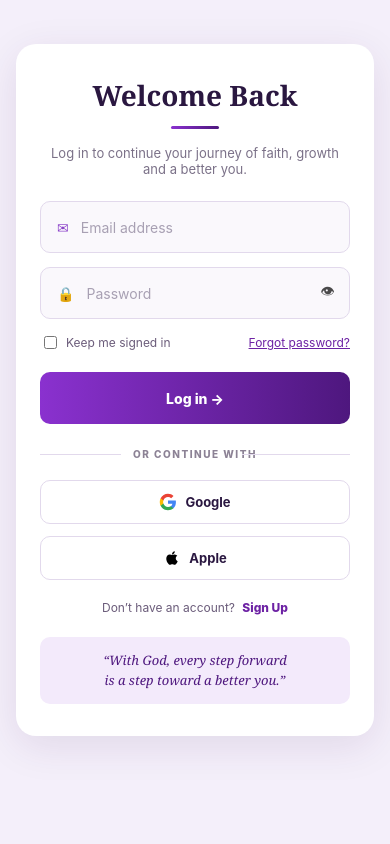
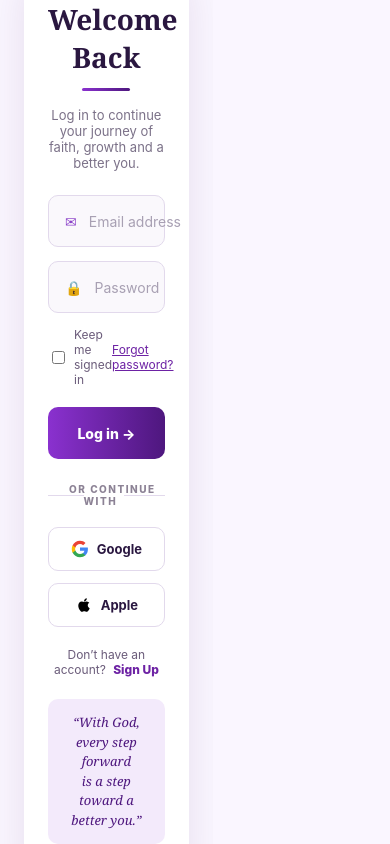
Before and after one commit to calebmunyeks002/Walk_With_God_Platform_FE, an Angular app: page /login in a window 390 px wide. Built offline with nearby package versions, Linux system fonts and the light colour scheme.

Commit message:
Lock login page height and hide scrollbars completely

```diff
--- a/src/app/features/auth/login.component.scss
+++ b/src/app/features/auth/login.component.scss
@@ -1,8 +1,9 @@
 .login-page {
   display: grid;
   grid-template-columns: 1.2fr 1fr;
-  height: 100vh;
-  overflow: hidden;
+  height: 100vh; /* Force exactly the viewport height */
+  width: 100vw;
+  overflow: hidden; /* Hide scrollbars */
   background: #faf6ff;
 }
 
@@ -110,8 +111,9 @@
   align-items: center;
   justify-content: center;
   padding: 40px 24px;
+  height: 100%;
   overflow-y: auto;
-  height: 100%;
+  overflow-x: hidden;
 }
 
 .form-card {
@@ -312,8 +314,9 @@
   .login-page {
   display: grid;
   grid-template-columns: 1.2fr 1fr;
-  height: 100vh;
-  overflow: hidden;
+  height: 100vh; /* Force exactly the viewport height */
+  width: 100vw;
+  overflow: hidden; /* Hide scrollbars */
   background: #faf6ff;
 }
 
@@ -337,8 +340,9 @@
   align-items: center;
   justify-content: center;
   padding: 40px 24px;
+  height: 100%;
   overflow-y: auto;
-  height: 100%;
+  overflow-x: hidden;
 }
   .form-card { padding: 28px 22px; }
   .form-title { font-size: 26px; }
@@ -351,13 +355,13 @@
 
 @media (max-width: 900px) {
   .login-page {
-    display: flex;
-    flex-direction: column;
-    height: auto;
-    min-height: 100vh;
-    overflow-y: auto;
-    background: #f4effa;
-  }
+  display: grid;
+  grid-template-columns: 1.2fr 1fr;
+  height: 100vh; /* Force exactly the viewport height */
+  width: 100vw;
+  overflow: hidden; /* Hide scrollbars */
+  background: #faf6ff;
+}
 
   /* Hide the big hero panel on mobile or make it very small */
   .hero-panel {
@@ -365,13 +369,14 @@
   }
 
   .form-panel {
-    padding: 24px 16px;
-    width: 100%;
-    height: auto;
-    display: flex;
-    align-items: center;
-    justify-content: center;
-  }
+  display: flex;
+  align-items: center;
+  justify-content: center;
+  padding: 40px 24px;
+  height: 100%;
+  overflow-y: auto;
+  overflow-x: hidden;
+}
 
   .form-card {
     padding: 32px 24px;
```
